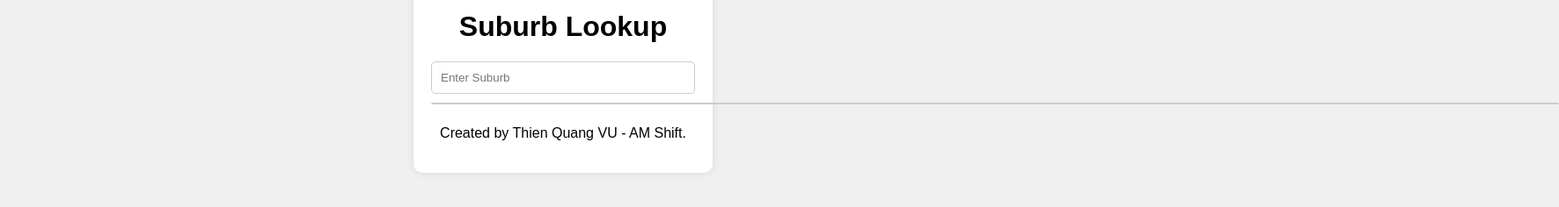
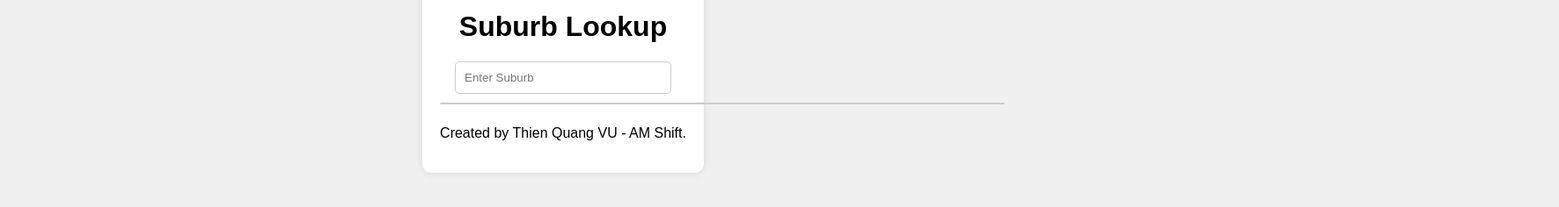
Before and after one commit to vtq2309/cp2, a plain HTML site: page index.html in a window 1280 px wide. Shown: the part 338-574 px from the top of the page at 88% size, 1772 px wide, since content can reach past the window. Drawn offline with Linux system fonts and the light colour scheme.

Commit message:
Update style.css

```diff
--- a/style.css
+++ b/style.css
@@ -15,16 +15,14 @@ body {
     border-radius: 10px;
     box-shadow: 0 0 10px rgba(0,0,0,0.1);
     text-align: center;
-    width: 300px; /* Set a fixed width for the container */
 }
 
 input {
     padding: 10px;
-    width: 100%; /* Ensure the input takes the full width of the container */
+    width: 80%;
     margin-bottom: 20px;
     border: 1px solid #ccc;
     border-radius: 5px;
-    box-sizing: border-box; /* Include padding and border in the element's total width and height */
 }
 
 #suggestions {
@@ -35,8 +33,8 @@ input {
     overflow-y: auto;  /* Enable vertical scrolling */
     margin-top: -10px; /* Adjust margin to align better with the input field */
     padding: 0;
-    width: 100%; /* Set width to match the input field */
     position: absolute;
+    width: 50%; /* Adjust width to be smaller than the input field */
     z-index: 1000;
 }
 
```
